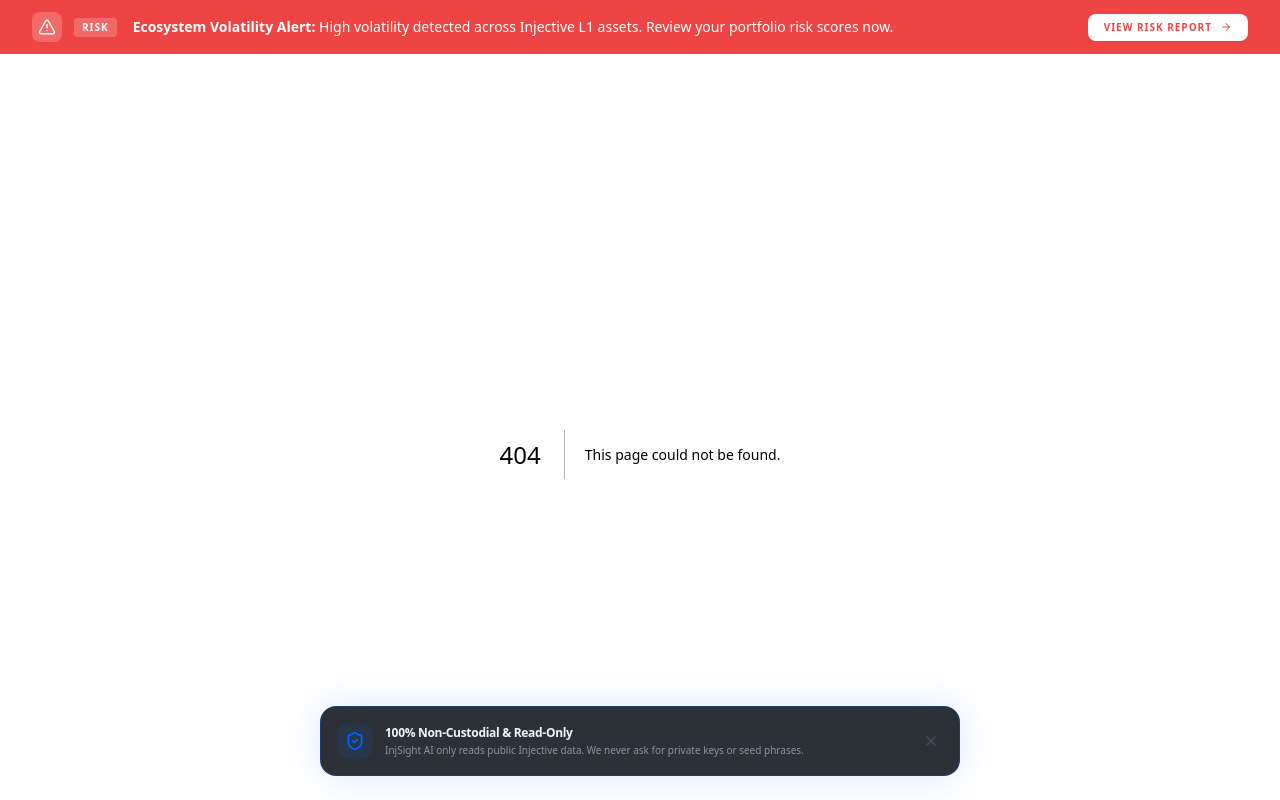
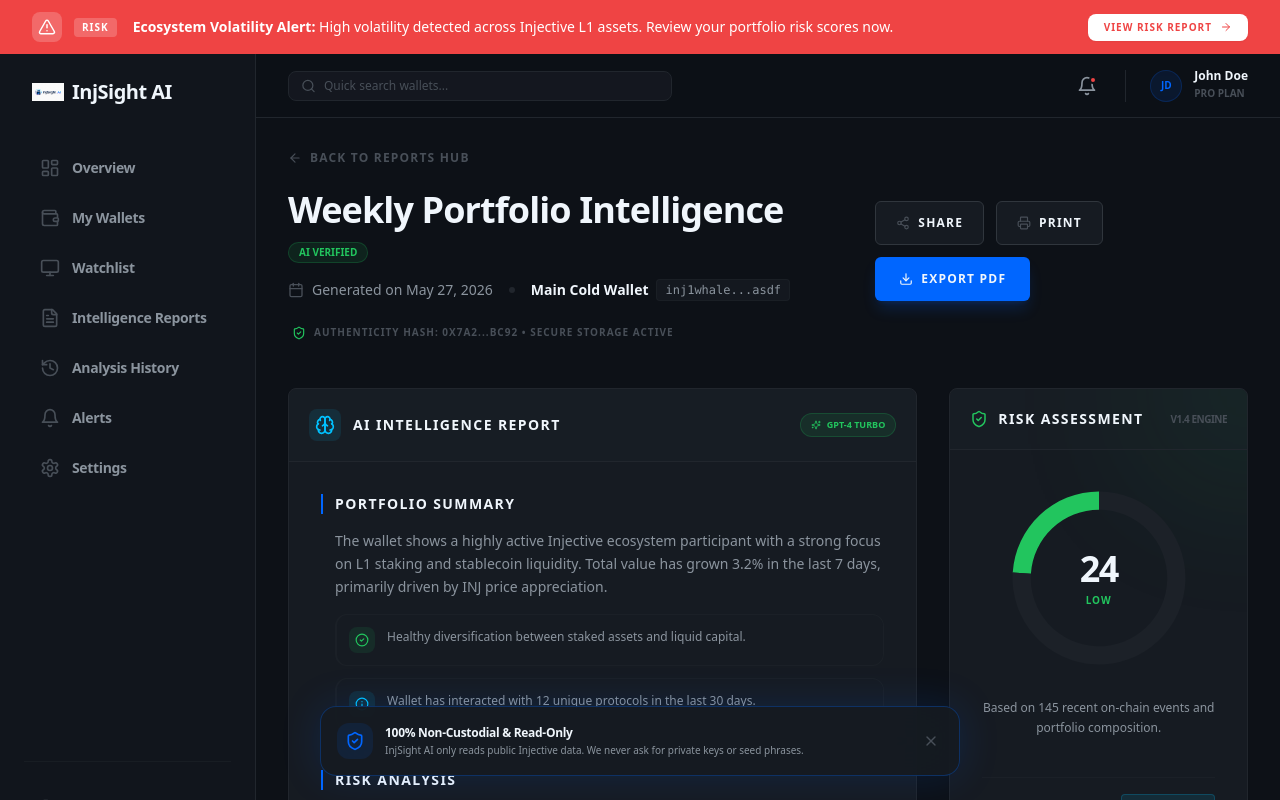
Before and after one commit to mokwathedeveloper/injsight-ai, a Next.js app in the folder frontend/: page /dashboard/reports/1 in a window 1280 px wide. Before the commit this address had no page. Shown: the top 800 px of the page. Built offline with nearby package versions, Linux system fonts and the light colour scheme.

Commit message:
feat: implement report detail dynamic route and components

```diff
--- /dev/null
+++ b/frontend/app/dashboard/reports/[id]/page.tsx
@@ -0,0 +1,67 @@
+"use client";
+
+import * as React from "react";
+import { AppShell } from "@/components/dashboard/AppShell";
+import { ReportHeader } from "@/components/reports/ReportHeader";
+import { AIReportCard } from "@/components/analyzer/AIReportCard";
+import { RiskScoreCard } from "@/components/analyzer/RiskScoreCard";
+import { PortfolioCompositionCard } from "@/components/dashboard/PortfolioCompositionCard";
+import { MOCK_REPORTS } from "@/data/reports-mock";
+import { DEMO_WALLETS } from "@/data/demo-wallets";
+import { WalletAnalysisResult } from "@/types/wallet-analyzer";
+
+export default function ReportDetailPage({ params }: { params: { id: string } }) {
+  // In a real app, fetch report by id. For now, use mock whale data.
+  const reportHubData = MOCK_REPORTS[0];
+
+  // Get full analysis data from the demo wallets (using whale as base)
+  const fullData: WalletAnalysisResult = DEMO_WALLETS[0].data;
+
+  return (
+    <AppShell>
+      <div className="space-y-12 animate-in fade-in duration-700">
+        <ReportHeader
+          title={reportHubData.title}
+          walletAddress={reportHubData.walletAddress}
+          walletLabel={reportHubData.walletLabel}
+          date={reportHubData.dateGenerated}
+        />
+
+        <div className="grid grid-cols-1 lg:grid-cols-12 gap-8">
+          {/* Main Intelligence Report */}
+          <div className="lg:col-span-8">
+            <AIReportCard data={fullData} />
+          </div>
+
+          {/* Sidebar Insights */}
+          <div className="lg:col-span-4 space-y-8 flex flex-col">
+            <div className="flex-1">
+              <RiskScoreCard data={fullData} />
+            </div>
+            <div className="flex-1">
+               <PortfolioCompositionCard />
+            </div>
+          </div>
+        </div>
+
+        {/* Footer info */}
+        <div className="p-8 border-t border-border/50 text-center space-y-4">
+           <p className="text-xs text-text-disabled leading-relaxed max-w-2xl mx-auto">
+             This report is a point-in-time snapshot of the Injective ledger. AI insights are generated
+             using our proprietary GPT-4 risk engine. Historical data is retained for comparative analysis.
+           </p>
+           <div className="flex justify-center gap-6">
+              <div className="flex items-center gap-2 text-[10px] font-bold text-text-disabled uppercase">
+                 <div className="w-1.5 h-1.5 rounded-full bg-success" />
+                 <span>On-Chain Verified</span>
+              </div>
+              <div className="flex items-center gap-2 text-[10px] font-bold text-text-disabled uppercase">
+                 <div className="w-1.5 h-1.5 rounded-full bg-primary" />
+                 <span>Privacy Shield Active</span>
+              </div>
+           </div>
+        </div>
+      </div>
+    </AppShell>
+  );
+}
--- /dev/null
+++ b/frontend/components/reports/ReportHeader.tsx
@@ -0,0 +1,84 @@
+"use client";
+
+import * as React from "react";
+import { ArrowLeft, Calendar, ShieldCheck, Share2, Download, Printer } from "lucide-react";
+import { Button } from "@/components/ui/Button";
+import { Badge } from "@/components/ui/Badge";
+import Link from "next/link";
+import { cn } from "@/lib/utils";
+
+interface ReportHeaderProps {
+  title: string;
+  walletAddress: string;
+  walletLabel?: string;
+  date: string;
+}
+
+export function ReportHeader({ title, walletAddress, walletLabel, date }: ReportHeaderProps) {
+  const formattedDate = new Date(date).toLocaleDateString("en-US", {
+    year: "numeric",
+    month: "long",
+    day: "numeric",
+  });
+
+  return (
+    <div className="space-y-6">
+      {/* Breadcrumb */}
+      <Link
+        href="/dashboard/reports"
+        className="text-xs font-bold text-text-disabled hover:text-primary transition-colors flex items-center gap-2 group uppercase tracking-widest"
+      >
+        <ArrowLeft size={14} className="group-hover:-translate-x-1 transition-transform" />
+        <span>Back to Reports Hub</span>
+      </Link>
+
+      <div className="flex flex-col lg:flex-row lg:items-end justify-between gap-8">
+        <div className="space-y-4">
+          <div className="flex flex-wrap items-center gap-3">
+            <h1 className="text-3xl sm:text-4xl font-extrabold text-text-primary tracking-tight">
+              {title}
+            </h1>
+            <Badge variant="success" className="bg-success/10 text-success border-success/20 text-[10px]">
+              AI VERIFIED
+            </Badge>
+          </div>
+
+          <div className="flex flex-col sm:flex-row sm:items-center gap-4 text-sm text-text-secondary">
+            <div className="flex items-center gap-2">
+              <Calendar size={16} className="text-text-disabled" />
+              <span>Generated on {formattedDate}</span>
+            </div>
+            <div className="hidden sm:block w-1.5 h-1.5 rounded-full bg-border" />
+            <div className="flex items-center gap-2">
+              <span className="font-bold text-text-primary">{walletLabel || "Tracked Wallet"}</span>
+              <code className="text-xs font-mono bg-hover/50 px-2 py-0.5 rounded border border-border/50">
+                {walletAddress}
+              </code>
+            </div>
+          </div>
+        </div>
+
+        {/* Action Toolbar */}
+        <div className="flex flex-wrap items-center gap-3">
+          <Button variant="secondary" className="h-11 px-5 gap-2 border-border-strong font-bold text-xs uppercase tracking-widest group">
+            <Share2 size={14} className="text-text-disabled group-hover:text-primary transition-colors" />
+            <span>Share</span>
+          </Button>
+          <Button variant="secondary" className="h-11 px-5 gap-2 border-border-strong font-bold text-xs uppercase tracking-widest group">
+            <Printer size={14} className="text-text-disabled group-hover:text-primary transition-colors" />
+            <span>Print</span>
+          </Button>
+          <Button className="h-11 px-6 gap-2 font-bold text-xs uppercase tracking-widest shadow-lg shadow-primary/20">
+            <Download size={14} />
+            <span>Export PDF</span>
+          </Button>
+        </div>
+      </div>
+
+      <div className="flex items-center gap-2 text-[10px] font-bold text-text-disabled uppercase tracking-widest px-1">
+        <ShieldCheck size={14} className="text-success" />
+        <span>Authenticity Hash: 0x7a2...bc92 • Secure Storage Active</span>
+      </div>
+    </div>
+  );
+}
--- a/frontend/components/reports/ReportTable.tsx
+++ b/frontend/components/reports/ReportTable.tsx
@@ -46,9 +46,11 @@ export function ReportTable({ reports, onDelete }: ReportTableProps) {
                       <FileText size={18} />
                     </div>
                     <div>
+                      <Link href={`/dashboard/reports/${report.id}`}>
                         <div className="text-sm font-bold text-text-primary group-hover:text-primary transition-colors cursor-pointer">
                           {report.title}
                         </div>
+                      </Link>
                       <div className="text-[10px] text-text-disabled mt-0.5">
                         Generated {new Date(report.dateGenerated).toLocaleDateString()} • {report.sizeKb}kb
                       </div>
@@ -84,9 +86,11 @@ export function ReportTable({ reports, onDelete }: ReportTableProps) {
                 </td>
                 <td className="px-6 py-5">
                   <div className="flex items-center justify-end gap-2">
+                    <Link href={`/dashboard/reports/${report.id}`}>
                       <button className="p-2 hover:bg-hover rounded-lg text-text-disabled hover:text-primary transition-colors" title="View Report">
                         <Eye size={16} />
                       </button>
+                    </Link>
                     <button className="p-2 hover:bg-hover rounded-lg text-text-disabled hover:text-text-primary transition-colors" title="Download">
                       <Download size={16} />
                     </button>
```
Lines whose indentation alone changed are shown as unchanged.
